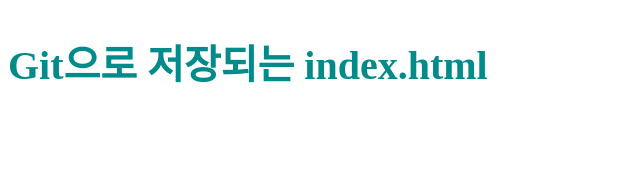
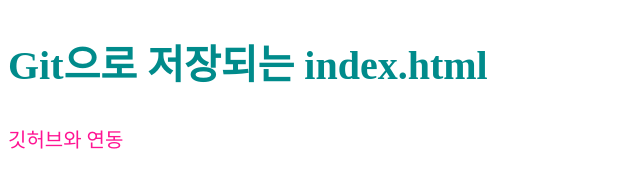
Before and after one commit to park-hyunsik/-test, a plain HTML site: page index.html in a window 1280 px wide. Shown: the whole page, without its empty margins (0-640 px from the left). Drawn offline with Linux system fonts and the light colour scheme.

Commit message:
p 태그 추가
사실은 p태그 추가하고css 에서 p태그 머시기

```diff
--- a/css/style.css
+++ b/css/style.css
@@ -2,3 +2,7 @@
     font-size: 40px;
     color: darkcyan;
 }
+p{
+    font-size: 20px;
+    color: deeppink;
+}
--- a/index.html
+++ b/index.html
@@ -9,6 +9,6 @@
 </head>
 <body>
     <h2>Git으로 저장되는 index.html</h2>
-
+    <p>깃허브와 연동</p>
 </body>
 </html>
```
